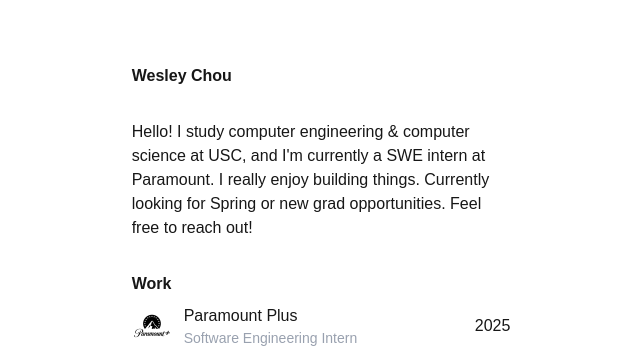
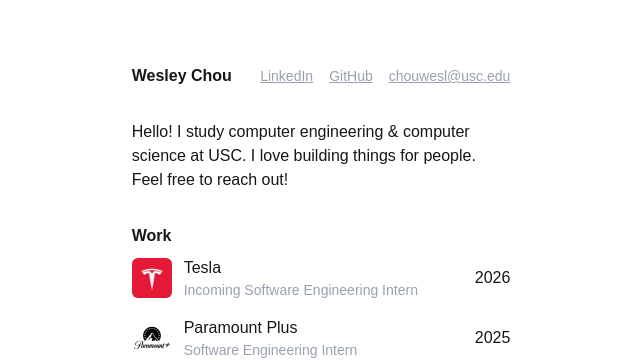
Before and after one commit to wesleychou7/personal-website-v3, a Next.js app in the folder my-app/: page / in a window 1280 px wide. Shown: the top 360 px of the page, without its empty margins (319-959 px from the left). Built offline with nearby package versions, Linux system fonts and the light colour scheme.

Commit message:
add tesla and socials

```diff
--- /dev/null
+++ b/my-app/app/components/CopyableEmail.tsx
@@ -0,0 +1,35 @@
+"use client";
+
+import { useState } from "react";
+
+export default function CopyableEmail({ email }: { email: string }) {
+  const [copied, setCopied] = useState(false);
+  const [showTooltip, setShowTooltip] = useState(false);
+
+  const handleClick = async () => {
+    try {
+      await navigator.clipboard.writeText(email);
+      setCopied(true);
+      setTimeout(() => setCopied(false), 2000);
+    } catch (err) {
+      console.error("Failed to copy email:", err);
+    }
+  };
+
+  return (
+    <div
+      className="relative"
+      onMouseEnter={() => setShowTooltip(true)}
+      onMouseLeave={() => setShowTooltip(false)}
+    >
+      <div className="underline cursor-pointer" onClick={handleClick}>
+        {email}
+      </div>
+      {showTooltip && (
+        <div className="absolute bottom-full mb-2 left-1/2 transform -translate-x-1/2 bg-gray-900 text-white text-xs py-1 px-2 rounded whitespace-nowrap pointer-events-none">
+          {copied ? "Copied!" : "Click to copy"}
+        </div>
+      )}
+    </div>
+  );
+}
--- a/my-app/app/page.tsx
+++ b/my-app/app/page.tsx
@@ -1,8 +1,16 @@
 import Image from "next/image";
 import { MdOutlineOpenInNew } from "react-icons/md";
+import CopyableEmail from "./components/CopyableEmail";
 
 export default function Home() {
   const work = [
+    {
+      title: "Incoming Software Engineering Intern",
+      company: "Tesla",
+      description: "Energy",
+      date: "2026",
+      logo: "/tesla.jpeg",
+    },
     {
       title: "Software Engineering Intern",
       company: "Paramount Plus",
@@ -45,14 +53,21 @@ export default function Home() {
   return (
     <div className="w-full h-full flex justify-center">
       <div className="w-full h-full md:w-1/3 p-6 pt-16 pb-32 flex flex-col justify-center gap-8">
-        <div className="flex flex-row justify-between">
+        <div className="flex flex-row justify-between items-center">
           <div className="font-bold">Wesley Chou</div>
-          {/* <div>Social Media</div> */}
+          <div className="flex flex-row gap-4 text-sm text-gray-400">
+            <a href="http://www.linkedin.com/in/wesley-chou-713640235" target="_blank">
+              <div className="underline">LinkedIn</div>
+            </a>
+            <a href="https://github.com/wesleychou7" target="_blank">
+              <div className="underline">GitHub</div>
+            </a>
+            <CopyableEmail email="chouwesl@usc.edu" />
+          </div>
         </div>
         <div>
-          Hello! I study computer engineering & computer science at USC, and I'm currently a SWE
-          intern at Paramount. I really enjoy building things. Currently looking for Spring or new
-          grad opportunities. Feel free to reach out!
+          Hello! I study computer engineering & computer science at USC. I love building things for
+          people. Feel free to reach out!
         </div>
         <div>
           <div className="mb-2 font-bold">Work</div>
```
Also changed, not shown: my-app/public/tesla.jpeg (added).
